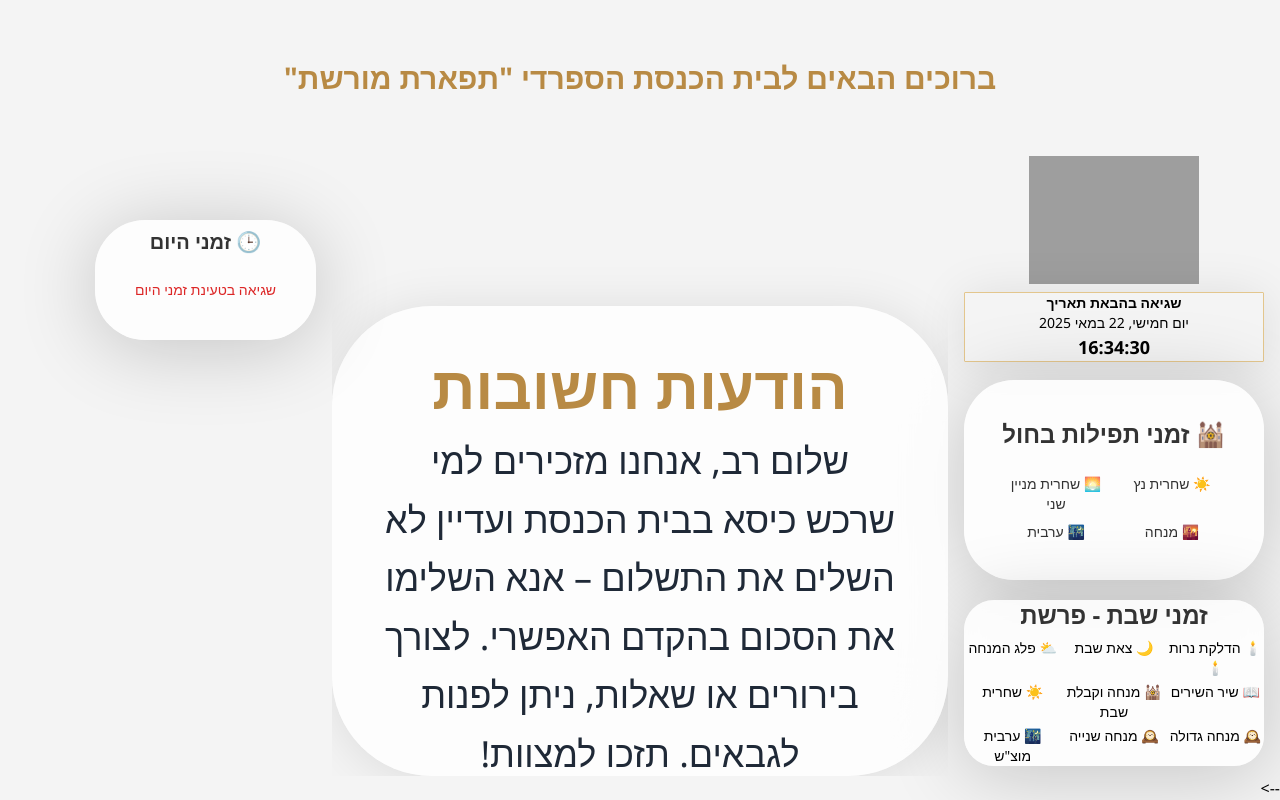
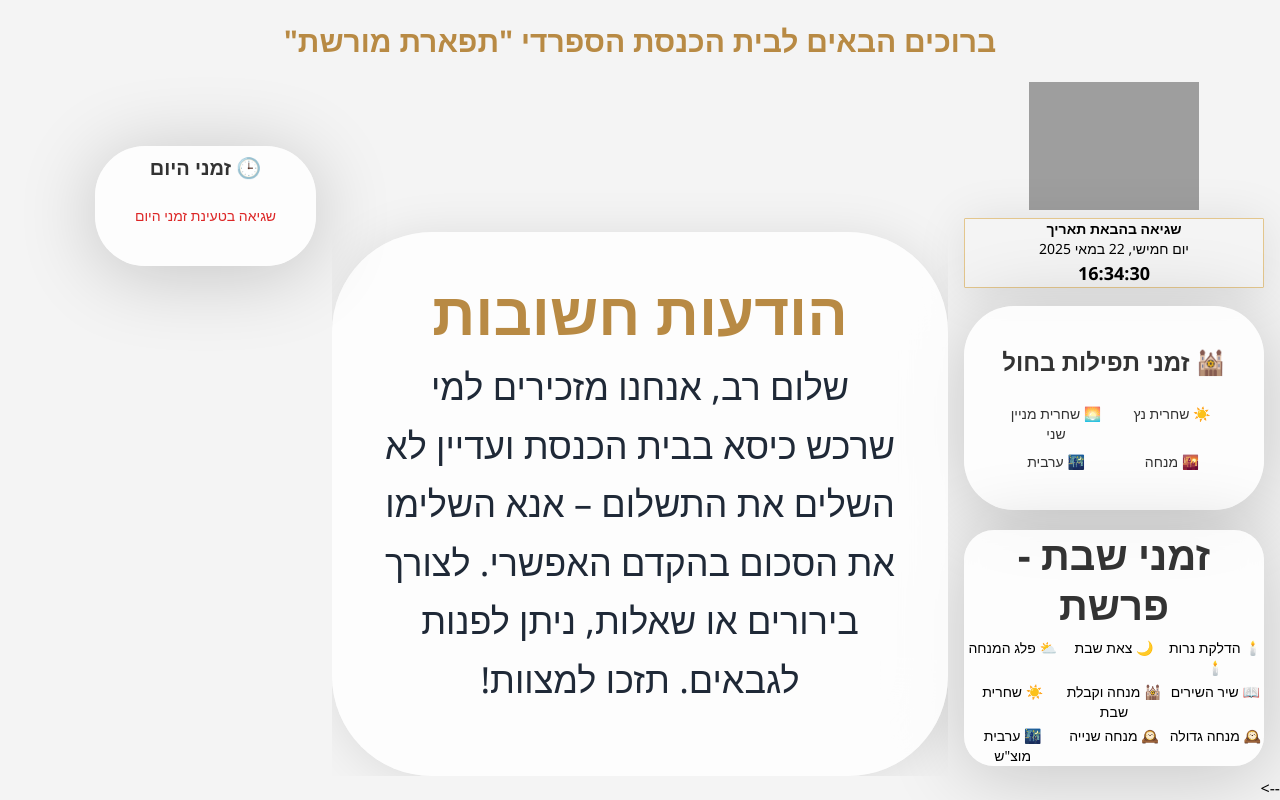
Before and after one commit to NirKilshtein/Beit-Kneeset, a Flask app: page / in a window 1280 px wide. Run offline with Flask 3, Linux system fonts and the light colour scheme; some libraries are stand-ins or nearby versions; grey boxes are pictures that could not be loaded.

Commit message:
Update index.html

```diff
--- a/templates/index.html
+++ b/templates/index.html
@@ -32,7 +32,7 @@
   box-shadow: 0 8px 80px rgba(0, 0, 0, 0.2);
   margin: 10px auto;
   max-width: 1600px;
-  font-size: 4.5rem; /* טקסט ענק */
+  font-size: 2.5rem; /* טקסט ענק */
   overflow-y: auto;
 }
 
@@ -44,7 +44,7 @@
   box-shadow: 0 8px 80px rgba(0, 0, 0, 0.2);
   margin: 10px auto;
   max-width: 1600px;
-  font-size: 2.5rem; /* טקסט ענק */
+  font-size: 1.5rem; /* טקסט ענק */
 }
 
 .card_custom {
@@ -57,7 +57,7 @@
   max-width: 1600px;
   width: 100%; /* Make it expand */
 
-  font-size: 4.5rem; /* טקסט ענק */
+  font-size: 2.5rem; /* טקסט ענק */
 }
 
 /* למסכים גדולים מאוד */
@@ -201,7 +201,7 @@
 
 
         <div class="card_hol">
-  <h2 class="text-center font-bold text-[#333333] text-2xl mb-6 text-shadow-lg/30 ">🕍 זמני תפילות בחול</h2>
+  <h2 class="text-center font-bold text-[#333333] text-1xl mb-6 text-shadow-lg/30 ">🕍 זמני תפילות בחול</h2>
   <div class="grid grid-cols-2 gap-2 text-center text-sm">
     <div>
       <div class="text-[#333333]">☀️ שחרית נץ</div>
@@ -224,7 +224,7 @@
 
 
           <div class="card_shabat">
-<h3 class="text-center font-bold text-2xl mb-2 leading-tight text-[#333333]" id="parashat">זמני שבת - פרשת </h3>
+<h3 class="text-center font-bold text-1xl mb-2 leading-tight text-[#333333]" id="parashat">זמני שבת - פרשת </h3>
 
     <div class="grid grid-cols-3 gap-1 text-center text-sm">
       <div>
```
